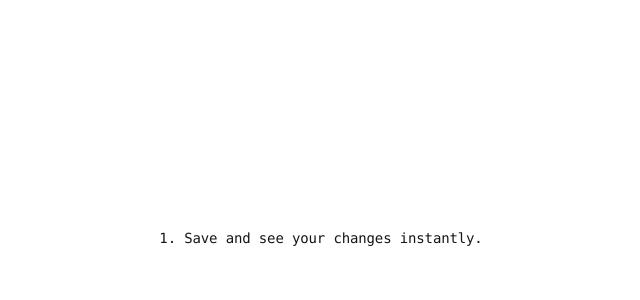
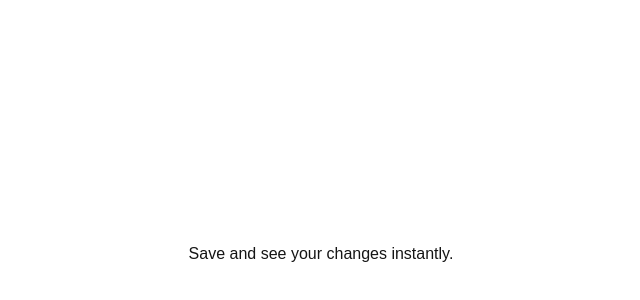
Before and after one commit to IrynaTrynkal/british_eyes, a Next.js app: page /en in a window 1280 px wide. Shown: the part 146-446 px from the top of the page, without its empty margins (319-959 px from the left). Built offline with nearby package versions, Linux system fonts and the light colour scheme.

Commit message:
Test commit

```diff
--- a/src/app/[locale]/page.tsx
+++ b/src/app/[locale]/page.tsx
@@ -2,13 +2,7 @@ export default function Home() {
   return (
     <div className=" grid grid-rows-[20px_1fr_20px] items-center justify-items-center min-h-screen p-8 pb-20 gap-16 sm:p-20">
       <main className="flex flex-col gap-[32px] row-start-2 items-center sm:items-start">
-        <ol className="font-mono list-inside list-decimal text-sm/6 text-center sm:text-left">
-          <li className="tracking-[-.01em]">
-            Save and see your changes instantly.
-          </li>
-        </ol>
-
-        <div className="flex gap-4 items-center flex-col sm:flex-row"></div>
+        Save and see your changes instantly.
       </main>
       <footer className="row-start-3 flex gap-[24px] flex-wrap items-center justify-center"></footer>
     </div>
```
Also changed, not shown: package.json (+5 -8 lines).
